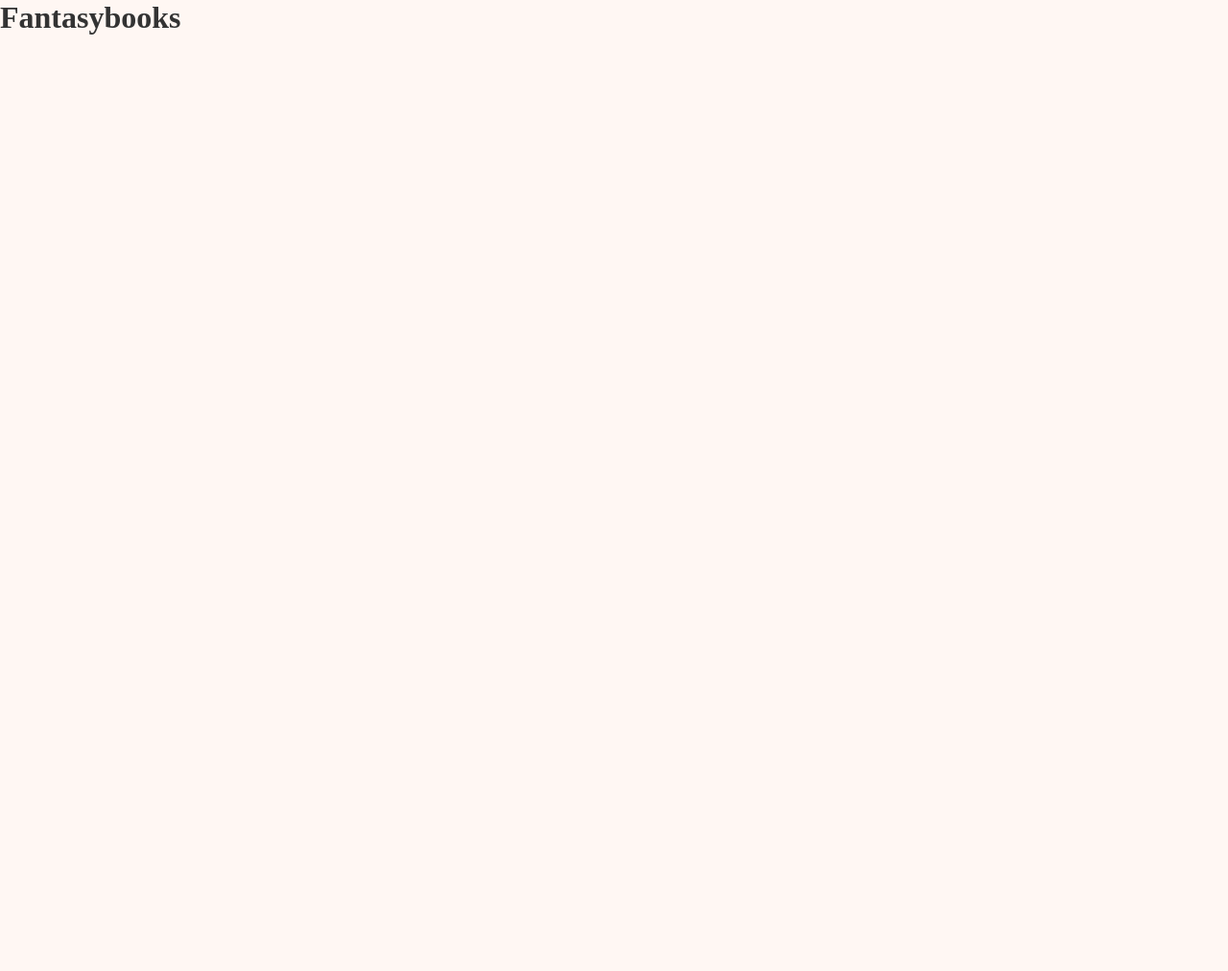
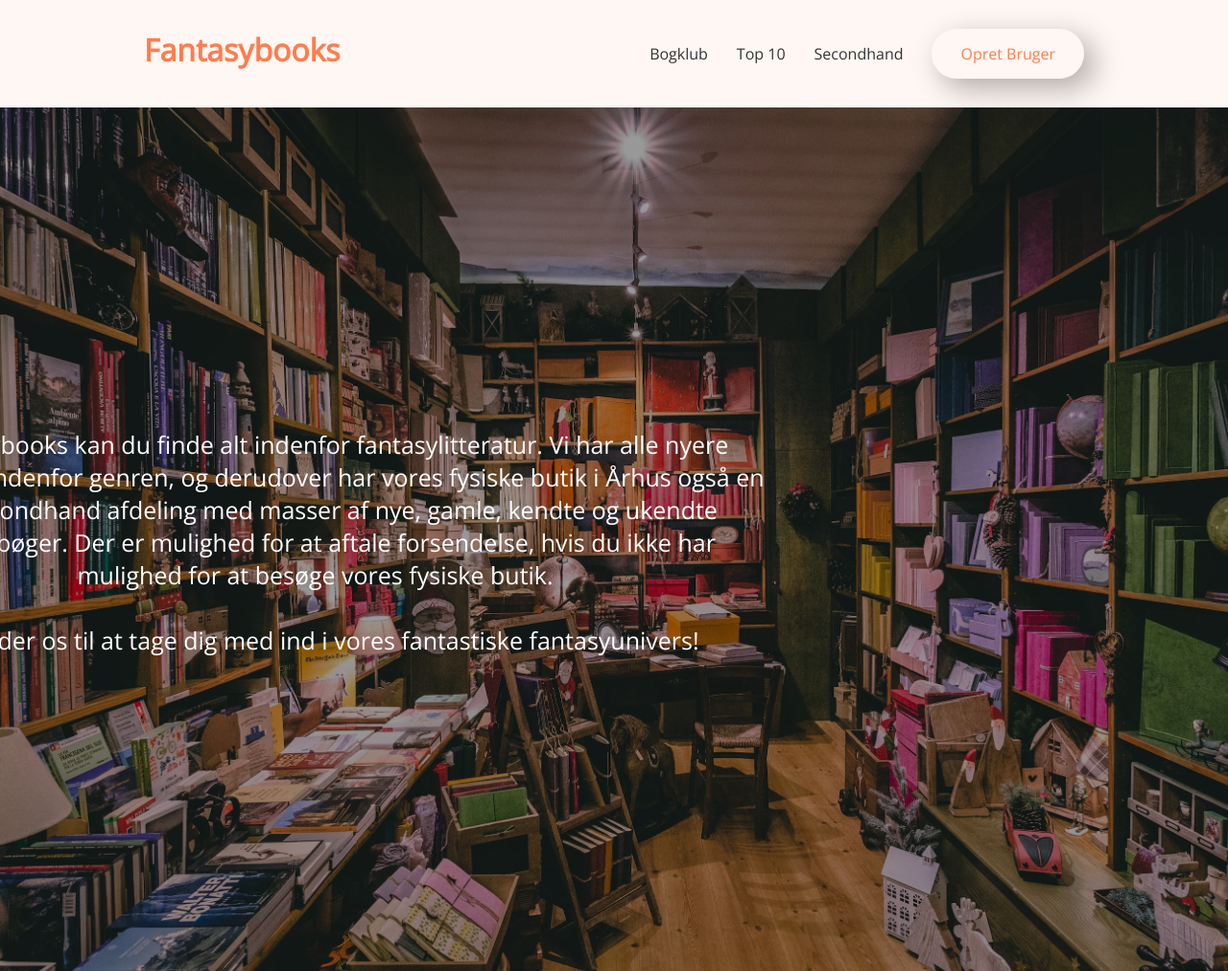
Before and after one commit to rgfgr/V2-M1-F2022-KLJO---Fantasybooks-med-design, a plain HTML site: page index.html in a window 1280 px wide. Shown: the whole page at 96% size. Before the commit the page ends 800 px from the top, so only its background shows below. Drawn offline with nearby package versions, Linux system fonts and the light colour scheme.

Commit message:
some more stuff

```diff
--- a/index.html
+++ b/index.html
@@ -8,7 +8,19 @@
 </head>
 <body>
     <header>
-        <h1>Fantasybooks</h1>
+        <div class="headflex">
+            <h1>Fantasybooks</h1>
+            <div id="menu">
+                <a href="#">Bogklub</a>
+                <a href="#">Top 10</a>
+                <a href="#">Secondhand</a>
+                <p class="opbrug btn">Opret Bruger</p>
+            </div>
+        </div>
     </header>
+    <div class="hero">
+        <img src="img/hero image.jpg" alt="hero">
+        <p>I Fantasybooks kan du finde alt indenfor fantasylitteratur. Vi har alle nyere udgivelser indenfor genren, og derudover har vores fysiske butik i Århus også en stor secondhand afdeling med masser af nye, gamle, kendte og ukendte fantasybøger. Der er mulighed for at aftale forsendelse, hvis du ikke har mulighed for at besøge vores fysiske butik.<br><br>Vi glæder os til at tage dig med ind i vores fantastiske fantasyunivers!</p>
+    </div>
 </body>
 </html>
--- a/stylesheet/style.css
+++ b/stylesheet/style.css
@@ -1,7 +1,9 @@
+@import url('https://fonts.googleapis.com/css2?family=Open+Sans&display=swap');
 *{
     background-color: #fff7f3;
     margin: 0;
     padding: 0;
+    font-family: 'Open Sans', sans-serif;
 }
 .maanedbog{
     background-color: #fefdf9;
@@ -9,11 +11,53 @@
 .harry{
     background-color: #fef2f2;
 }
+.btn, .bogcover{
+    box-shadow: 10px 10px 30px 1px rgba(0, 0, 0, 0.3);
+}
+a{
+    text-decoration: none;
+    color: #333;
+}
 
 /* Header */
 header h1{
     color: #fe7d4e;
 }
-header h1{
-    color: #333;
+.headflex{
+    display: flex;
+    justify-content: space-between;
+    padding: 30px 150px;
 }
+#menu{
+    display: grid;
+    grid-template-columns: repeat(4, auto);
+    place-items: center;
+    column-gap: 30px;
+}
+.opbrug{
+    color: #fe7d4e;
+    border-radius: 50px;
+    padding: 15px 30px;
+}
+
+/* hero */
+.hero img{
+    height: 900px;
+    width: 100%;
+    object-fit: cover;
+    object-position: 0% 60%;
+    filter: brightness(60%);
+}
+.hero{
+    position: relative;
+}
+.hero p{
+    position: absolute;
+    top: 333.5px;
+    right: 476.5px;
+    background: none;
+    color: #fff;
+    text-align: center;
+    font-size: 25px;
+    width: 950px;
+}
```
